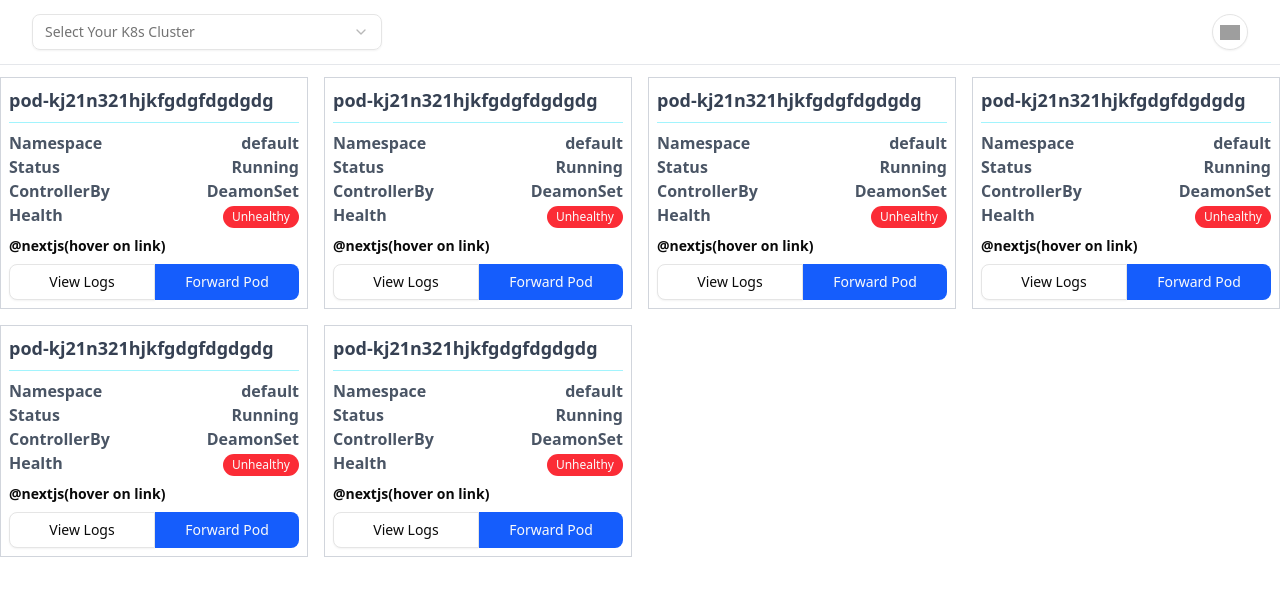
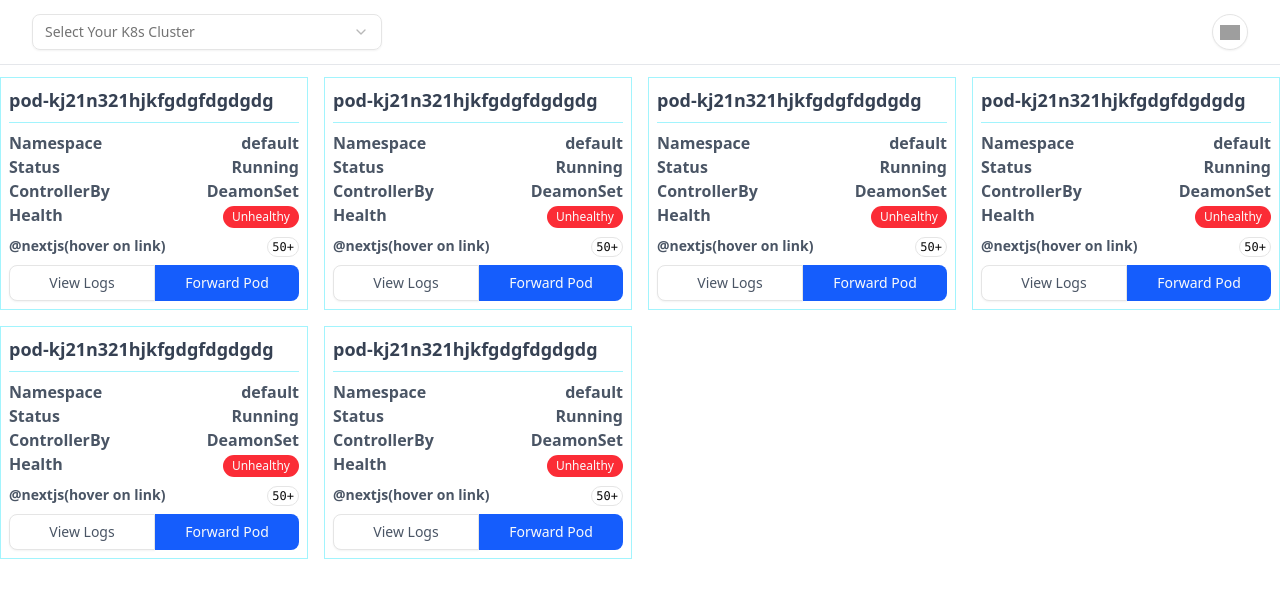
Before and after one commit to Pleasuren15/KubApps, a React (Vite) app in the folder src/kubapps.ui/: page / in a window 1280 px wide. Shown: the top 598 px of the page. Built offline with nearby package versions, Linux system fonts and the light colour scheme; grey boxes are pictures that could not be loaded.

Commit message:
hover card updated

```diff
--- a/src/kubapps.ui/src/components/kubapps/applications.tsx
+++ b/src/kubapps.ui/src/components/kubapps/applications.tsx
@@ -14,20 +14,30 @@ const podDetails = [
 
 function Application() {
     return (
-        <div className="border-1 border-solid border-gray-300 p-2">
+        <div className="border-1 border-solid border-cyan-200 p-2 text-gray-600">
             <p className="text-lg font-semibold text-gray-700 pb-2">pod-kj21n321hjkfgdgfdgdgdg</p>
             <hr className="border-cyan-200" />
-            <p className="text-l font-semibold text-gray-600 flex justify-between pt-2"><span>Namespace</span><span>default</span></p>
-            <p className="text-l font-semibold text-gray-600 flex justify-between"><span>Status</span><span>Running</span></p>
-            <p className="text-l font-semibold text-gray-600 flex justify-between"><span>ControllerBy</span><span>DeamonSet</span></p>
-            <p className="text-l font-semibold text-gray-600 flex justify-between">
+            <p className="text-l font-semibold flex justify-between pt-2"><span>Namespace</span><span>default</span></p>
+            <p className="text-l font-semibold flex justify-between"><span>Status</span><span>Running</span></p>
+            <p className="text-l font-semibold flex justify-between"><span>ControllerBy</span><span>DeamonSet</span></p>
+            <p className="text-l font-semibold flex justify-between">
                 <span>Health</span>
                 <span>{false ? <Badge className="bg-green-400">Healthy</Badge> : <Badge className="bg-red-500">Unhealthy</Badge>}</span>
             </p>
             <div className="mt-2 ">
                 <HoverCard>
                     <HoverCardTrigger asChild>
-                        <h4 className="text-sm font-semibold link">@nextjs(hover on link)</h4>
+                        <div className="flex justify-between">
+                            <h4 className="text-sm font-semibold link">@nextjs(hover on link)</h4>
+                            <h4 className="text-sm font-semibold link">
+                                <Badge
+                                    className="h-5 min-w-5 rounded-full px-1 font-mono tabular-nums"
+                                    variant="outline"
+                                >
+                                    50+
+                                </Badge>
+                            </h4>
+                        </div>
                     </HoverCardTrigger>
                     <HoverCardContent className="w-80 bg-gray-600">
                         <div className="flex justify-between gap-4">
@@ -44,7 +54,7 @@ function Application() {
                 </HoverCard>
             </div>
             <div className="mt-2">
-                <ButtonGroup className="w-full flex">
+                <ButtonGroup className="w-full flex ">
                     <Button className="flex-1 cursor-pointer" variant="outline">
                         View Logs
                     </Button>
```
